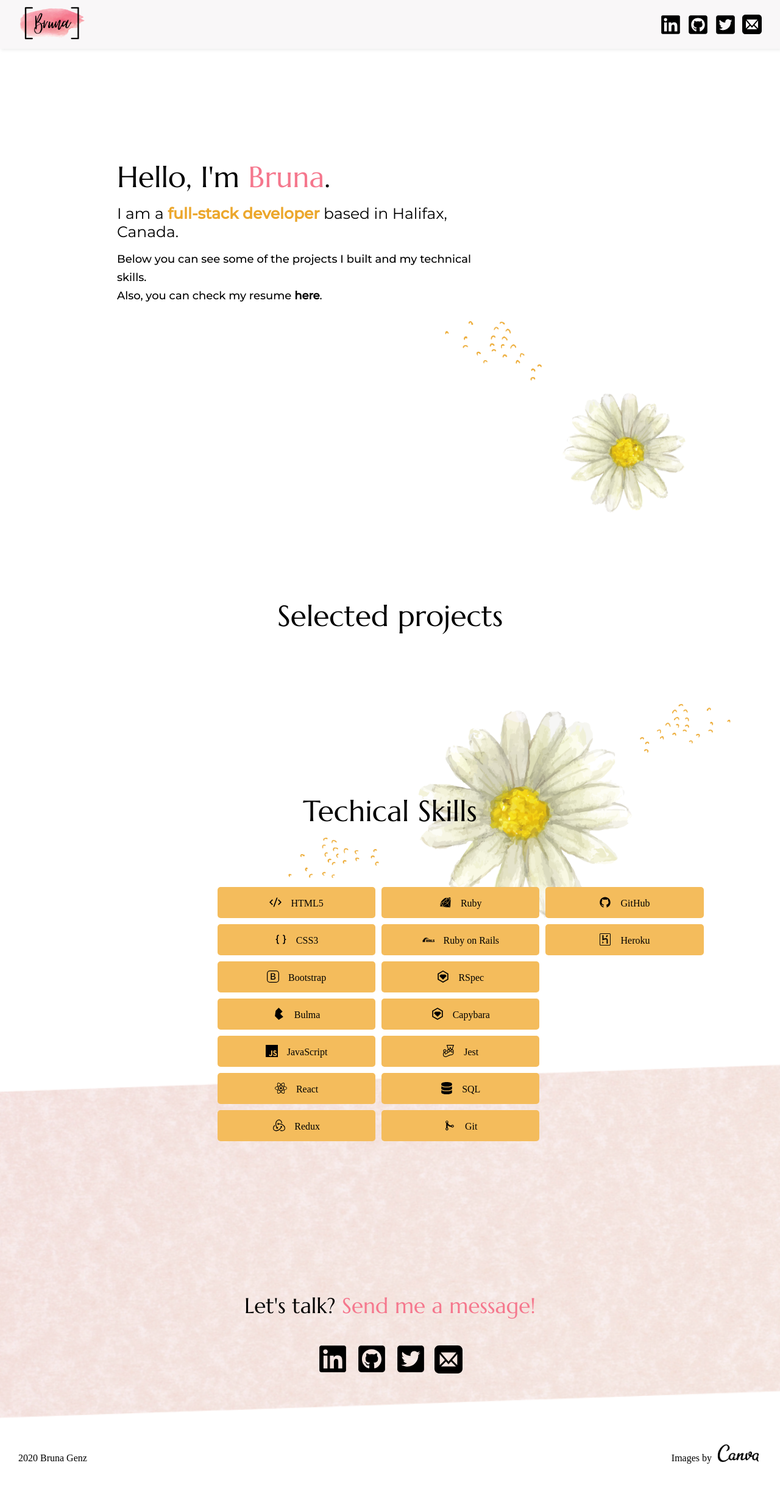
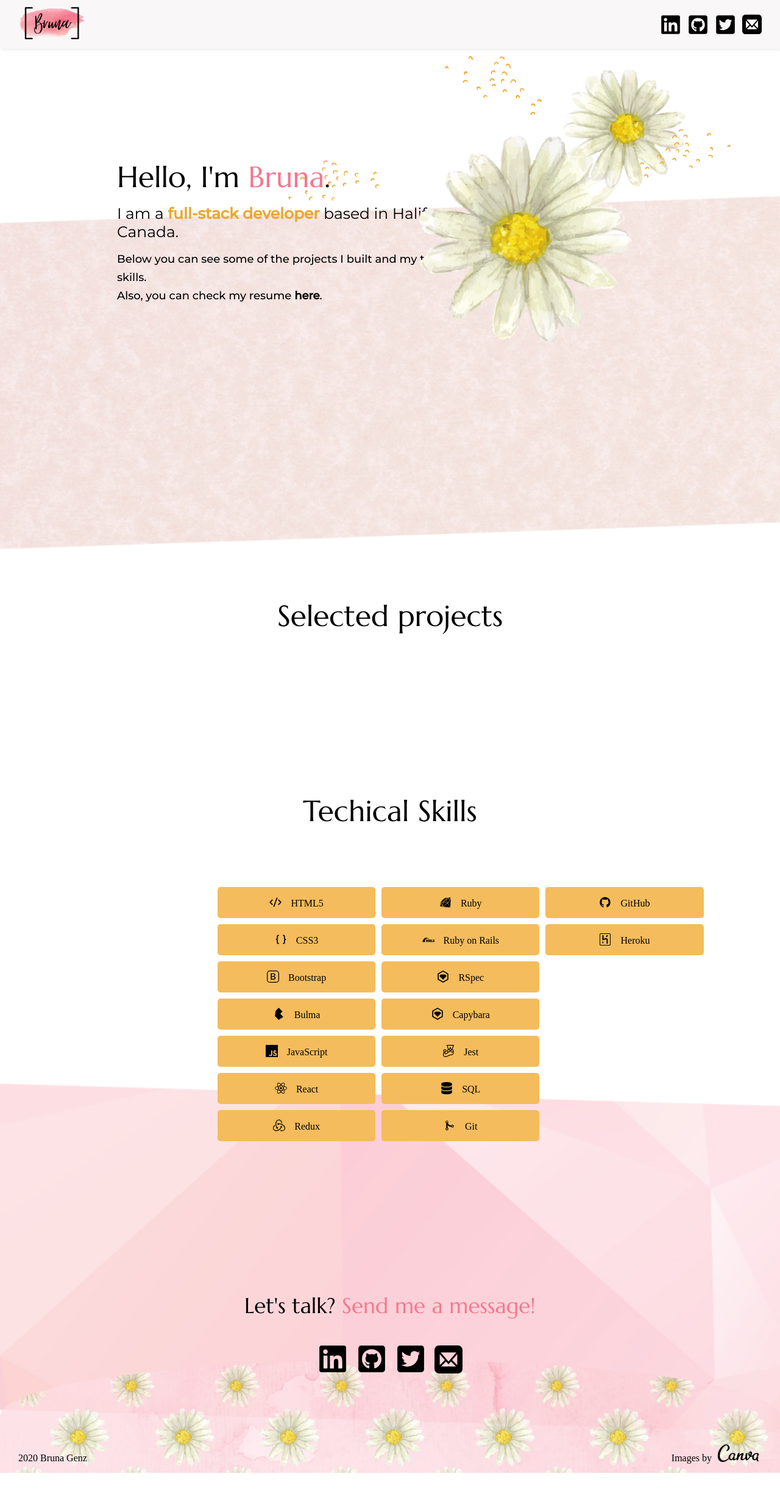
Before and after one commit to Brunei-Lab/react-portfolio, a React (Create React App) app: page / in a window 1280 px wide. Shown: the top 2454 px of the page at 61% size. After the commit the page ends 2416 px from the top, so only its background shows below. Built offline with nearby package versions, Linux system fonts and the light colour scheme; no server answers.

Commit message:
Styles: fix position of element and background components

```diff
--- a/src/styles/Background.module.scss
+++ b/src/styles/Background.module.scss
@@ -16,32 +16,31 @@
 }
 
 .Pink {
-  top: 70%;
+  top: 11%;
   @include breakpoint(laptop) {
-    top: 63%;
+    top: 6.6%;
   }
   @include breakpoint(tablet) {
-    top: 54%;
+    top: 6%;
   }
   @include breakpoint(phablet) {
-    top: 45%;
+    top: 5%;
   }
 }
 
 .Geometric {
-  top: 4225px;
-  @include breakpoint(desktop) {
-    top: 3975px;
+  top: 73%;
+  @include breakpoint(laptop) {
+    top: 83%;
+  }
+  @include breakpoint(tablet) {
+    top: 81%;
   }
 }
 
 .Daisys {
-  top: 5506px;
-  height: 299px;
-  @include breakpoint(desktop) {
-    top: 5175px;
-    height: 229px;
-  }
+  bottom: 0;
+  height: 185px;
   .bg {
     border-radius: 50% 50% 0 0 / 50%;
   }
--- a/src/styles/Elements.module.scss
+++ b/src/styles/Elements.module.scss
@@ -2,8 +2,8 @@
 
 .Daisy {
   position: absolute;
-  top: 47%;
-  right: 23%;
+  top: 8%;
+  right: 18%;
   @include breakpoint(desktop) {
     right: 17%;
     img {
@@ -11,21 +11,21 @@
     }
   }
   @include breakpoint(laptop) {
-    top: 48%;
-    right: 8%;
+    top: 5.5%;
+    right: 7%;
     img {
       height: 300px;
     }
   }
   @include breakpoint(tablet) {
-    top: 43%;
-    right: 4%;
+    top: 5.3%;
+    right: 2%;
     img {
       height: 250px;
     }
   }
   @include breakpoint(phablet) {
-    top: 40%;
+    top: 4.7%;
     img {
       height: 200px;
     }
@@ -37,8 +37,8 @@
 
 .Sparckles {
   position: absolute;
-  top: 21%;
-  right: 36%;
+  top: 3%;
+  right: 35%;
   @include breakpoint(desktop) {
     right: 30%;
   }
@@ -53,8 +53,8 @@
 
 .SmallDaisy {
   position: absolute;
-  top: 26%;
-  right: 18%;
+  top: 4%;
+  right: 16%;
   @include breakpoint(desktop) {
     right: 11%;
   }
@@ -69,10 +69,9 @@
 
 .SparcklesLeft {
   position: absolute;
-  top: 53%;
+  top: 10%;
   right: 53%;
   @include breakpoint(desktop) {
-    top: 56%;
     right: 51%;
   }
   @include breakpoint(laptop) {
@@ -85,13 +84,12 @@
 
 .SparcklesRight {
   position: absolute;
-  top: 47%;
-  right: 13%;
+  top: 8%;
+  right: 9%;
   @include breakpoint(desktop) {
     right: 6%;
   }
   @include breakpoint(laptop) {
-    top: 48%;
     display: none;
   }
   img {
```
